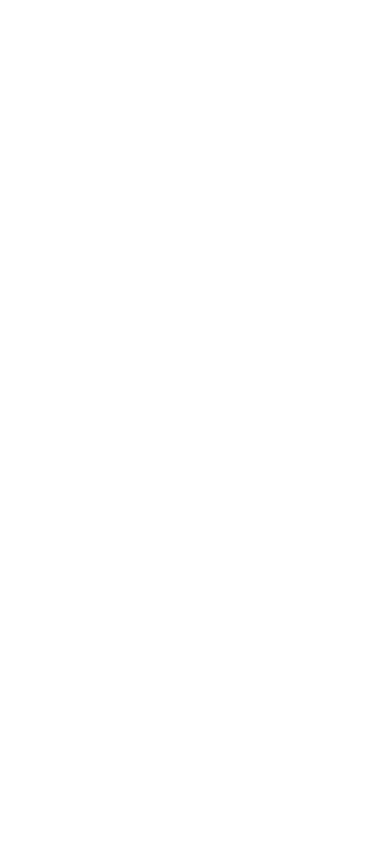
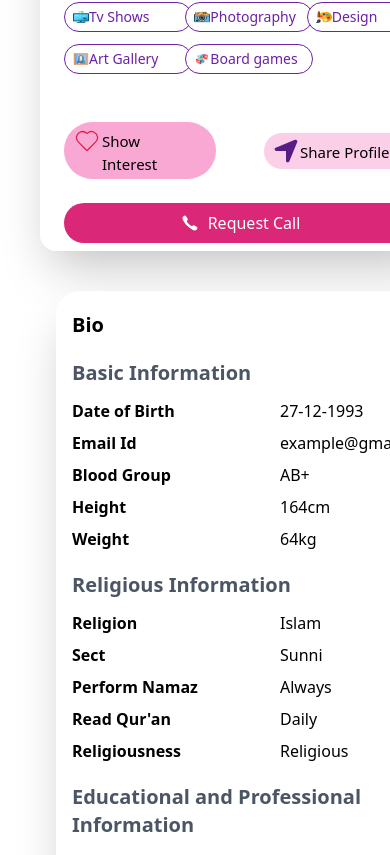
Before and after one commit to JITHIN32111/Machine_Task_trogon_media, a React (Vite) app: page / in a window 390 px wide. Shown: the part 829-1684 px from the top of the page. Before the commit the page ends 844 px from the top, so only its background shows below. Built offline with nearby package versions, Linux system fonts and the light colour scheme.

Commit message:
made userProfile responsive

```diff
--- a/src/components/UserProfileTop.jsx
+++ b/src/components/UserProfileTop.jsx
@@ -9,27 +9,60 @@
 import gamesImg from "../../public/allImages/games.png";
 import cricketImg from "../../public/allImages/cricket.png";
 import photographyImg from "../../public/allImages/photography.png";
+import { CiHeart } from "react-icons/ci";
+import { FaLocationArrow } from "react-icons/fa6";
+import { IoIosCall } from "react-icons/io";
 function UserProfileTop() {
   const Menus = [
     { title: "Tv Shows", icon: tvImg },
     { title: "Photography", icon: photographyImg },
     { title: "Design", icon: designImg },
-        { title: "Acting", icon: actingImg },
     { title: "Art Gallery", icon: artImg },
     { title: "Board games", icon: gamesImg },
-        { title: "Cricket", icon: cricketImg },
+  ];
+  const userDetails = [
+    {
+      title: "Basic Information",
+      details: [
+        { label: "Date of Birth", value: "27-12-1993" },
+        { label: "Email Id", value: "example@gmail.com" },
+        { label: "Blood Group", value: "AB+" },
+        { label: "Height", value: "164cm" },
+        { label: "Weight", value: "64kg" },
+      ],
+    },
+    {
+      title: "Religious Information",
+      details: [
+        { label: "Religion", value: "Islam" },
+        { label: "Sect", value: "Sunni" },
+        { label: "Perform Namaz", value: "Always" },
+        { label: "Read Qur'an", value: "Daily" },
+        { label: "Religiousness", value: "Religious" },
+      ],
+    },
+    {
+      title: "Educational and Professional Information",
+      details: [
+        { label: "Education", value: "Bachelors (Bsc Computer Science)" },
+        { label: "Profession", value: "Computer Engineer" },
+      ],
+    },
   ];
   return (
     <div className="flex mt-5 flex-col">
       <div className="flex flex-row gap-x-6">
         {/* userImg */}
-        <figure>
+        <figure className="hidden md:block">
           <img className="rounded-xl" src={profileImg} alt="" />
         </figure>
         {/* userImg end */}
 
         {/* userDetails */}
 <div className=" flex flex-col w-[400px] px-6 py-2 rounded-2xl shadow-2xl">
+        <figure className="md:hidden">
+          <img className="rounded-xl h-96" src={profileImg} alt="" />
+        </figure>
           <h2 className="text-[22px] text-black font-[700] ">Faheema</h2>
           <h2 className="text-[22px] text-gray-600 font-[700] ">MN001XDR</h2>
           <span className="flex text-gray-400 flex-row justify-start gap-2 text-lg font-normal items-start'">
@@ -49,13 +82,71 @@
           </span>
           {/* interests */}
           <h1 className="text-[22px] text-black font-[700] pt-2">Interests</h1>
-          <div className="flex flex-row"></div>
-          {/* interests */}
+          <div className="grid grid-cols-3 pr-0  sm:pr-0  gap-3 sm:gap-2 pt-2  ">
+            {Menus.map((menu, index) => (
+              <span
+                className={`rounded-full flex flex-row w-32 sm:w-28  py-1   text-sm bg-white text-purple-800 border border-purple-800 pl-2`}
+              >
+                <img src={menu.icon} className="w-4 pt-1 h-4" alt="" />
+                {menu.title}
+              </span>
+            ))}
+          </div>
+          {/* interests end*/}
+
+          {/* buttons */}
+          <div className="flex flex-row items-center gap-x-12 justify-center mt-12">
+            <span className="px-2 sm:w-[150px] w-full sm:px-3 pr-5 py-1 flex flex-row  rounded-full bg-pink-300">
+              <span className="rounded-full ">
+                <CiHeart className="text-rose-600 font-bold" size={30} />
+              </span>
+              <h1 className="sm:text-[13px] pt-1 md:text-[13px] lg:text-[15px] text-[15px] font-medium text-black">
+                Show Interest
+              </h1>
+            </span>
+            <span className="px-2 sm:w-[150px] w-full sm:px-3 pr-5 py-1 flex flex-row  rounded-full bg-pink-200">
+              <span className="rounded-full ">
+                <FaLocationArrow
+                  className="text-purple-900 font-bold"
+                  size={28}
+                />
+              </span>
+              <h1 className="sm:text-[13px] pt-1 md:text-[13px] lg:text-[15px] text-[15px] font-medium text-black">
+                Share Profile
+              </h1>
+            </span>
+          </div>
+          <div className="flex flex-row items-center gap-x-2 justify-center px-2 bg-pink-600 mt-6 rounded-full py-2 text-white text-[16px]">
+            <IoIosCall size={20} />
+            Request Call
+          </div>
+          {/* buttons end*/}
         </div>
         {/* userDetails end*/}
       </div>
-
-      <div></div>
+      {/* userBio */}
+      <span className="w-full flex flex-col justify-start pl-4 py-5 bg-white shadow-2xl rounded-3xl ml-4 mx-auto mt-10">
+        <h1 className="text-black font-bold text-xl">Bio</h1>
+          {userDetails.map((section, index) => (
+          <div key={index}>
+            <h1 className="text-gray-600 font-bold text-xl pt-5">
+              {section.title}
+            </h1>
+            <div className="flex flex-col mt-3 gap-y-2">
+              {section.details.map((detail, detailIndex) => (
+                <div key={detailIndex} className="flex flex-row  justify-start">
+                  <p className="text-md font-bold w-32">{detail.label}</p>
+                  <p className="font-normal pl-20 sm:pl-48 ">{detail.value}</p>
+                </div>
+              ))}
+            </div>
+          </div>
+        ))}
+        <div className="bg-pink-600 text-center text-white font-medium rounded-full py-3 mt-8 mb-4 px-2">
+          Upgrade to See More
+        </div>
+      </span>
+      {/* userBio end*/}
     </div>
   );
 }
```
Lines whose indentation alone changed are shown as unchanged.
